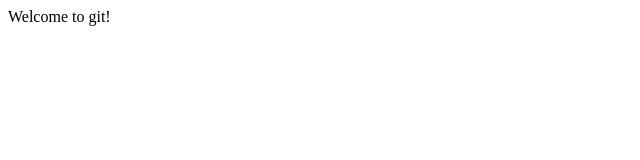
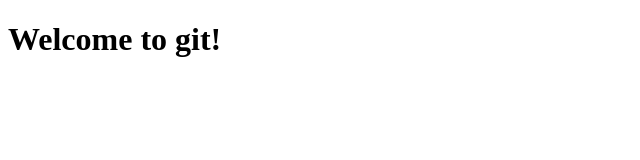
Before and after one commit to mbmcconaughey/cse102, a plain HTML site: page index.html in a window 1280 px wide. Shown: the whole page, without its empty margins (0-640 px from the left). Drawn offline with Linux system fonts and the light colour scheme.

Commit message:
Changed style of heading to use <h1> tags

```diff
--- a/index.html
+++ b/index.html
@@ -5,7 +5,7 @@
 	<title>gitlab</title>
 </head>
 <body>
-	Welcome to git!
+	<h1>Welcome to git!</h1>
 
 
 </body>
```
